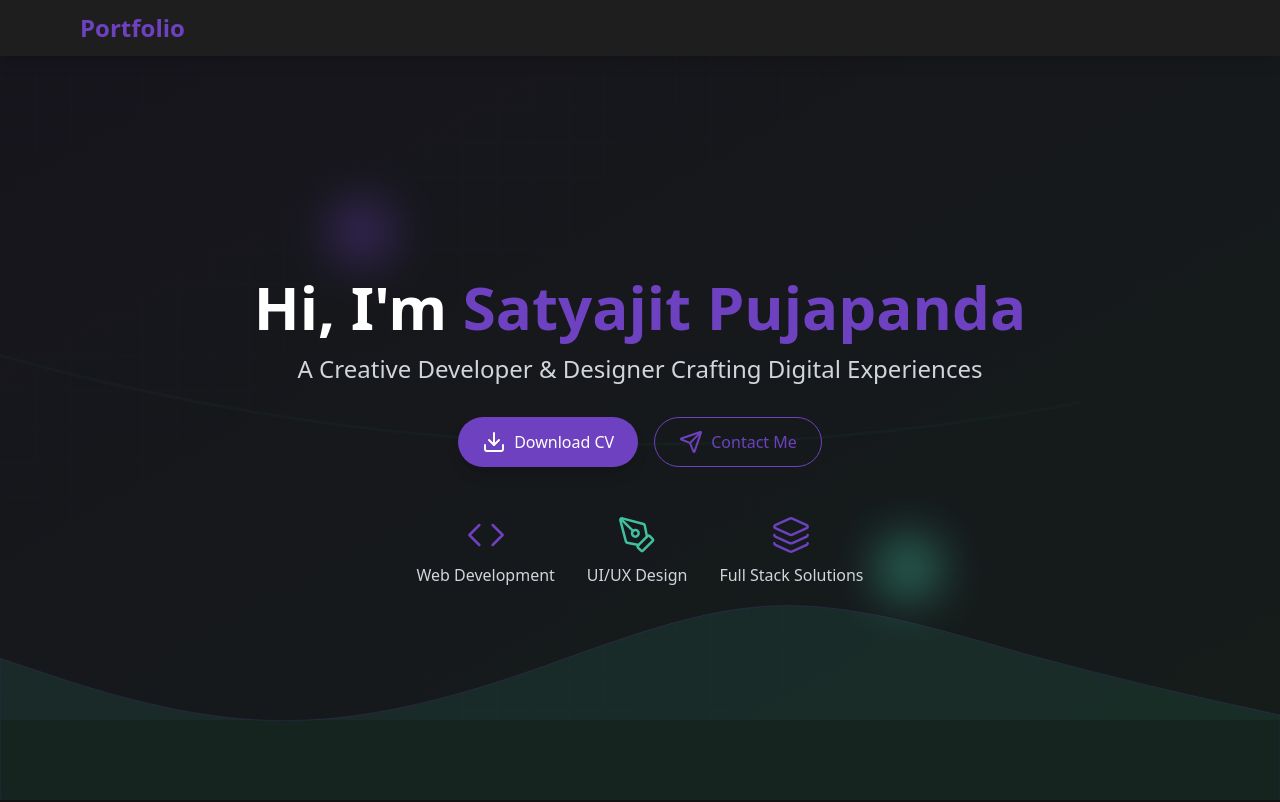
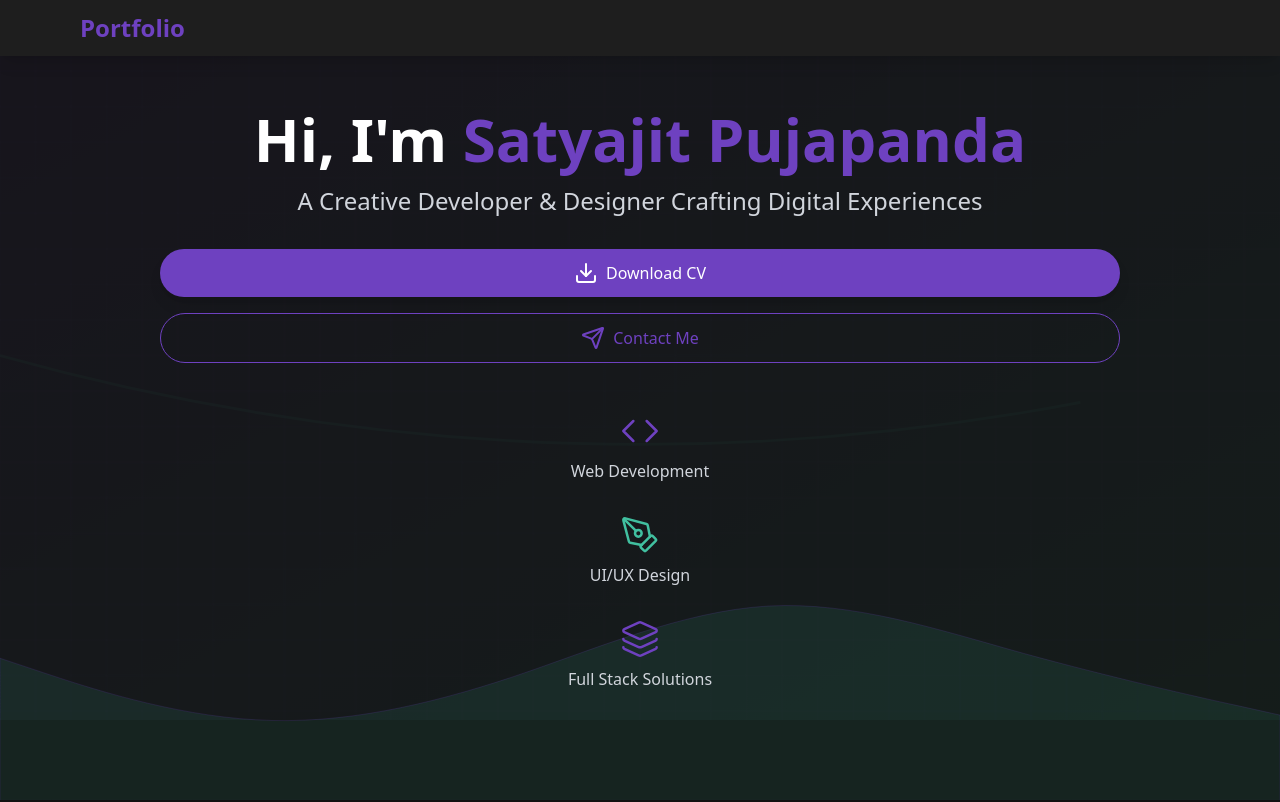
Before and after one commit to 555-Satyajit/internship-task-Portfolio, a React (Vite) app in the folder portfolio/: page / in a window 1280 px wide. Shown: the top 802 px of the page. Built offline with nearby package versions, Linux system fonts and the light colour scheme; a web font is replaced by a local one.

Commit message:
jay jagannatha

```diff
--- a/portfolio/src/templatesss/HeroSection.tsx
+++ b/portfolio/src/templatesss/HeroSection.tsx
@@ -15,7 +15,7 @@ const Hero: React.FC = () => {
   return (
     <section
       id="home"
-      className="relative min-h-screen flex items-center justify-center pt-16 overflow-hidden bg-[#121212]"
+      className="relative min-h-screen flex items-center justify-center py-16 overflow-hidden bg-[#121212]"
     >
       {/* Advanced Background SVG Elements */}
       <svg
@@ -71,41 +71,14 @@ const Hero: React.FC = () => {
         />
       </svg>
 
-      {/* Floating Decorative Elements */}
-      <motion.div
-        initial={{ x: -100, opacity: 0 }}
-        animate={{
-          x: [0, 20, 0],
-          opacity: [0.3, 0.5, 0.3]
-        }}
-        transition={{
-          duration: 4,
-          repeat: Infinity
-        }}
-        className="absolute top-1/4 left-1/4 bg-[#6E41C0] w-16 h-16 rounded-full blur-xl opacity-30"
-      />
-
-      <motion.div
-        initial={{ x: 100, opacity: 0 }}
-        animate={{
-          x: [0, -20, 0],
-          opacity: [0.3, 0.5, 0.3]
-        }}
-        transition={{
-          duration: 4,
-          repeat: Infinity,
-          delay: 1
-        }}
-        className="absolute bottom-1/4 right-1/4 bg-[#41C0A0] w-16 h-16 rounded-full blur-xl opacity-30"
-      />
-
-      <div className="relative z-10 max-w-5xl mx-auto px-4 text-center">
+      <div className="relative z-10 w-full max-w-5xl mx-auto px-4 sm:px-6 lg:px-8 text-center">
         <motion.div
           initial={{ opacity: 0, y: 50 }}
           animate={{ opacity: 1, y: 0 }}
           transition={{ duration: 0.8 }}
+          className="space-y-6"
         >
-          <h1 className="text-4xl md:text-6xl font-bold mb-4 text-white">
+          <h1 className="text-3xl sm:text-4xl md:text-5xl lg:text-6xl font-bold mb-4 text-white">
             Hi, I'm <span className="text-[#6E41C0]">Satyajit Pujapanda</span>
           </h1>
 
@@ -113,17 +86,17 @@ const Hero: React.FC = () => {
             initial={{ opacity: 0 }}
             animate={{ opacity: 1 }}
             transition={{ delay: 0.5, duration: 0.8 }}
-            className="text-xl md:text-2xl mb-8 text-gray-300"
+            className="text-base sm:text-lg md:text-xl lg:text-2xl mb-8 text-gray-300 px-4"
           >
             A Creative Developer & Designer Crafting Digital Experiences
           </motion.p>
 
-          <div className="flex justify-center space-x-4 mb-12">
+          <div className="flex flex-col sm:flex-row justify-center items-center gap-4 mb-12">
             <motion.button
               onClick={handleDownload}
               whileHover={{ scale: 1.05 }}
               whileTap={{ scale: 0.95 }}
-              className="flex items-center bg-[#6E41C0] text-white px-6 py-3 rounded-full shadow-lg hover:bg-[#5A36A0] transition-all"
+              className="w-full sm:w-auto flex items-center justify-center bg-[#6E41C0] text-white px-6 py-3 rounded-full shadow-lg hover:bg-[#5A36A0] transition-all"
             >
               <Download className="mr-2" /> Download CV
             </motion.button>
@@ -132,14 +105,14 @@ const Hero: React.FC = () => {
               href="#contact"
               whileHover={{ scale: 1.05 }}
               whileTap={{ scale: 0.95 }}
-              className="flex items-center border border-[#6E41C0] text-[#6E41C0] px-6 py-3 rounded-full hover:bg-[#6E41C0] hover:text-white transition-all"
+              className="w-full sm:w-auto flex items-center justify-center border border-[#6E41C0] text-[#6E41C0] px-6 py-3 rounded-full hover:bg-[#6E41C0] hover:text-white transition-all"
             >
               <Send className="mr-2" /> Contact Me
             </motion.a>
           </div>
 
           {/* Skills Showcase */}
-          <div className="flex justify-center space-x-8">
+          <div className="flex flex-col sm:flex-row justify-center items-center gap-8">
             <motion.div
               initial={{ opacity: 0, y: 20 }}
               animate={{ opacity: 1, y: 0 }}
```
